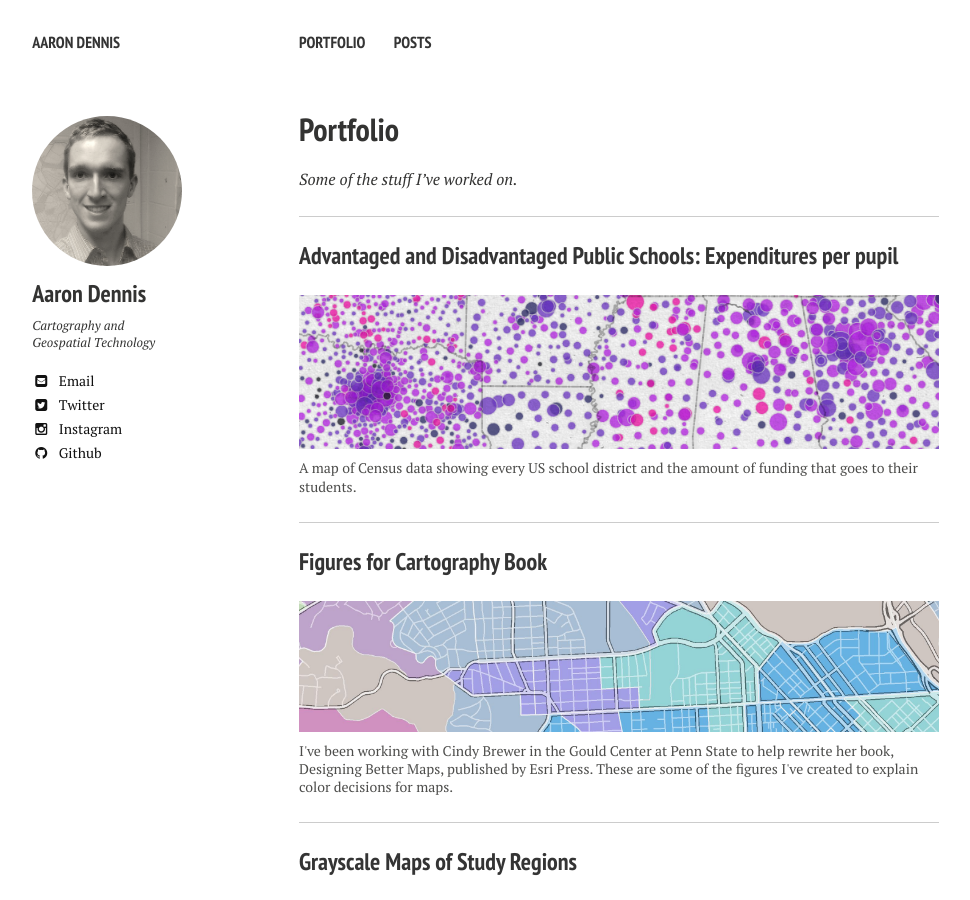
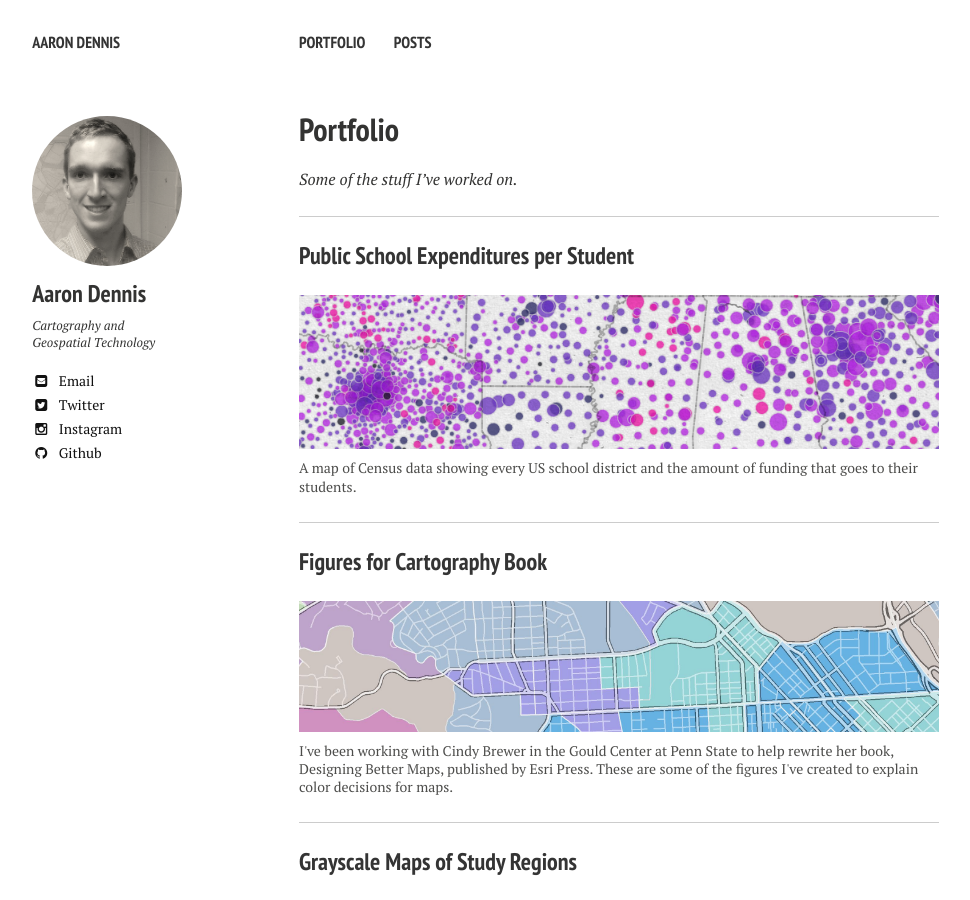
Before and after one commit to Joe-Robertson/aaronpdennis.github.io, a Jekyll site: the page built from portfolio/index.md, in a window 1280 px wide and 900 px high. Shown: the whole window, without its empty margins (21-991 px from the left). Built offline with Jekyll 4.4.1, drawn with Linux system fonts in a browser that asks for light colours; nearby versions of some CDN libraries.

Commit message:
better post title

```diff
--- a/portfolio/index.md
+++ b/portfolio/index.md
@@ -14,7 +14,7 @@ image:
 
 ---
 
-### [Advantaged and Disadvantaged Public Schools: Expenditures per pupil]({{ site.url }}/public-school-funding/)
+### [Public School Expenditures per Student]({{ site.url }}/public-school-funding/)
 
 <figure>
   <a href="/public-school-funding/"><img src="/images/schools-wide.png"></a>
```
